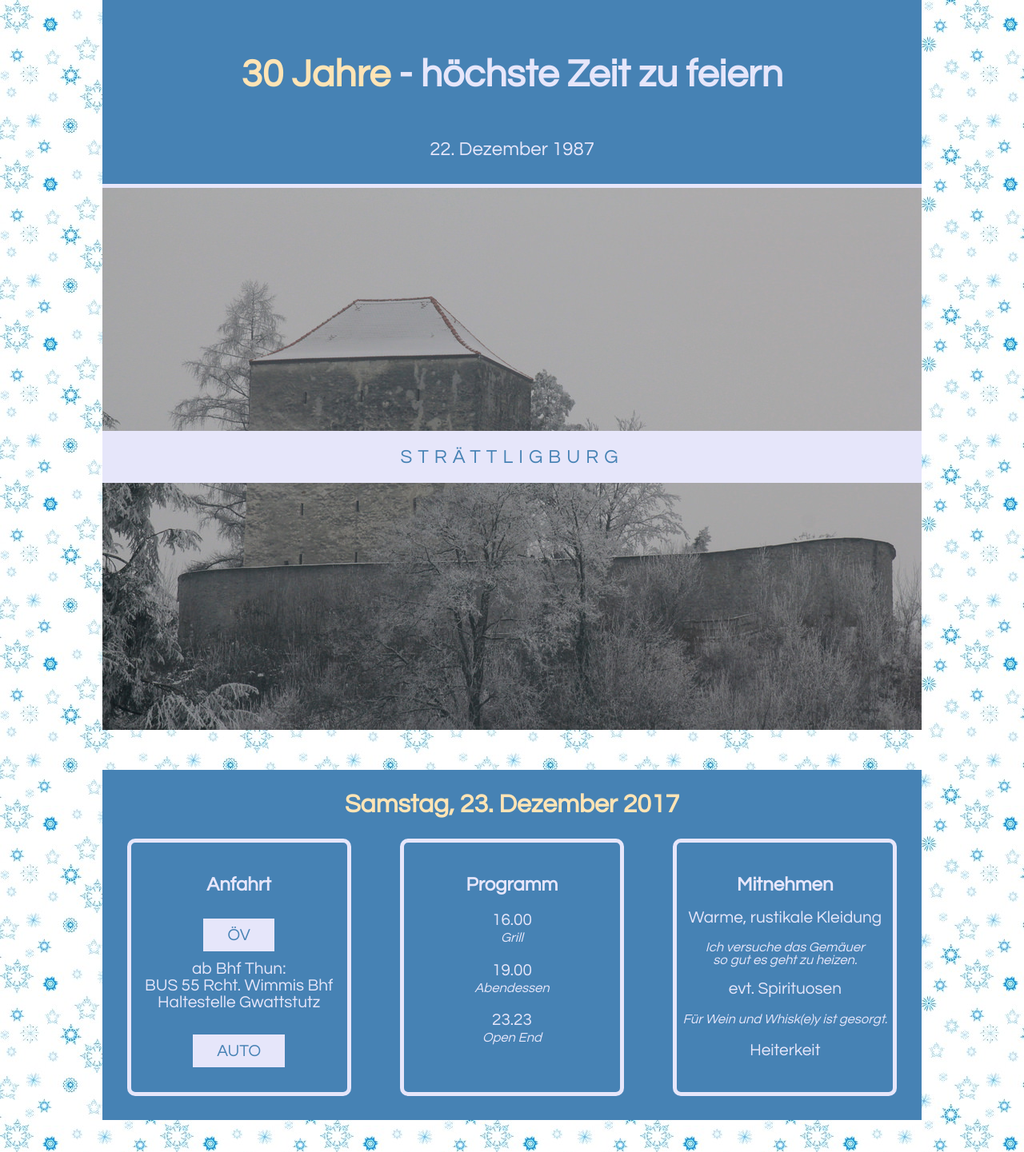
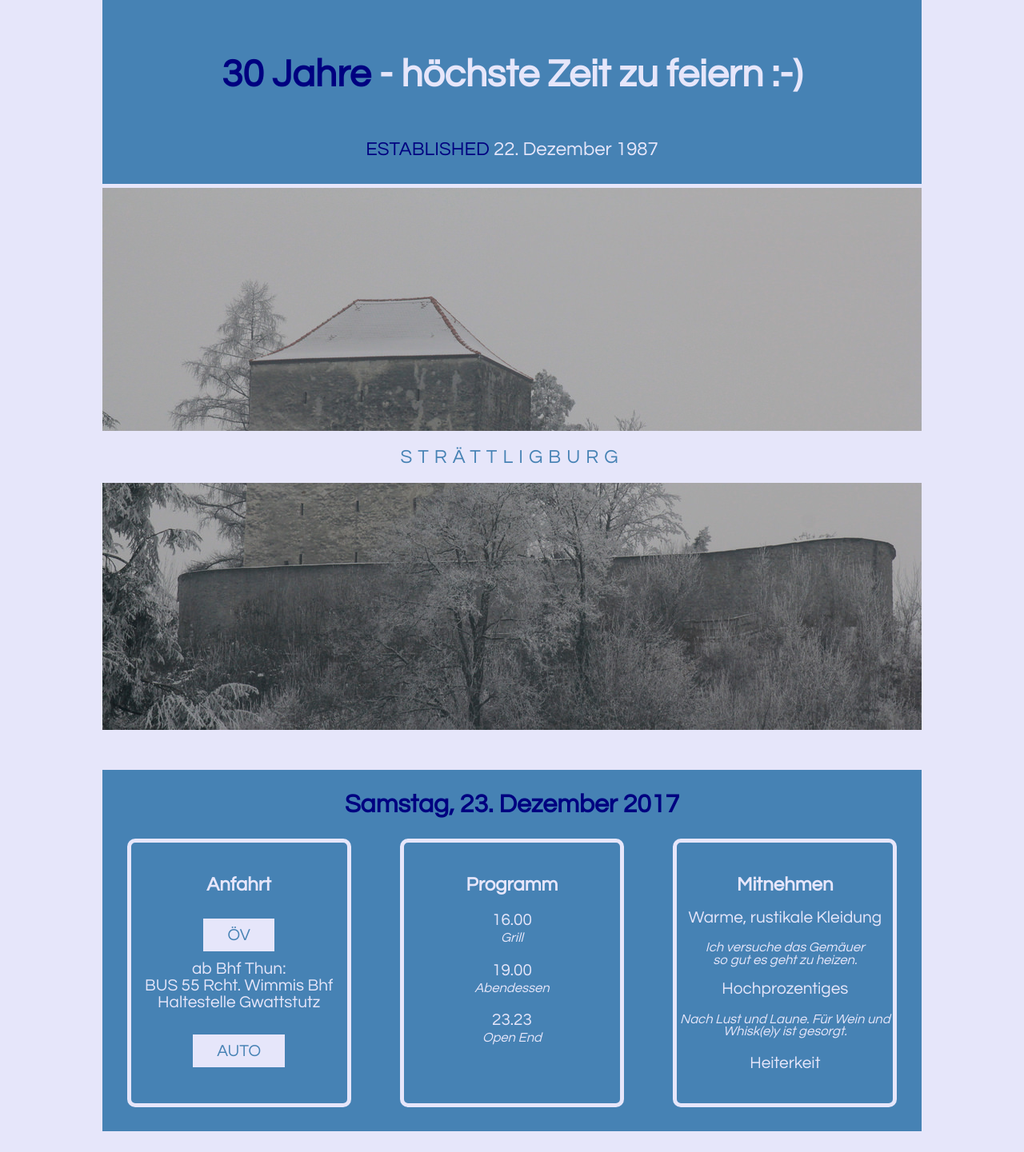
Before and after one commit to ecphelion/geburi, a plain HTML site: page index.html in a window 1280 px wide. Shown: the top 1441 px of the page at 80% size. Drawn offline with Linux system fonts and the light colour scheme.

Commit message:
minor changes

```diff
--- a/index.html
+++ b/index.html
@@ -10,8 +10,8 @@
 
     <header>
       <div class="header container-within">
-          <h1><span>30 Jahre</span> - h&#246;chste Zeit zu feiern</h1>
-          <p>22. Dezember 1987</p>
+          <h1><span>30 Jahre</span> - h&#246;chste Zeit zu feiern :-)</h1>
+          <p><span>ESTABLISHED</span> 22. Dezember 1987</p>
       </div>
     </header>
 
@@ -44,8 +44,8 @@
               <p></p>
               <p class="special">Warme, rustikale Kleidung</p>
               <p class="low"><em>Ich versuche das Gemäuer<br />so gut es geht zu heizen.</em></p>
-              <p class="special">evt. Spirituosen</p>
-              <p class="low"><em>Für Wein und Whisk(e)y ist gesorgt.</em></p>
+              <p class="special">Hochprozentiges</p>
+              <p class="low"><em>Nach Lust und Laune. Für Wein und Whisk(e)y ist gesorgt.</em></p>
               <p>Heiterkeit</p>
             </div>
           </div>
--- a/resources/css/style.css
+++ b/resources/css/style.css
@@ -2,8 +2,7 @@ body {
   text-align: center;
   color: lavender;
   font-family: "Century Gothic", CenturyGothic, AppleGothic, sans-serif;
-  background-image: url(winter.jpg);
-  background-repeat: repeat;
+  background-color: lavender;
   margin: 0 auto;
 }
 
@@ -14,6 +13,11 @@ header {
   width: 100%;
 }
 
+.header span {
+  color: lavender;
+
+}
+
 .header {
   height: 200px;
   background-color: steelblue;
@@ -22,8 +26,8 @@ header {
   padding-top: 30px;
 }
 
-.header span {
-  color: moccasin;
+.header span, .description h1 {
+  color: navy;
 }
 
 /* END HEADER */
@@ -72,7 +76,6 @@ section {
 }
 
 .description h1 {
-  color: moccasin;
   font-size: 2em;
 }
 
```
Also changed, not shown: resources/badge.jpg (added).
